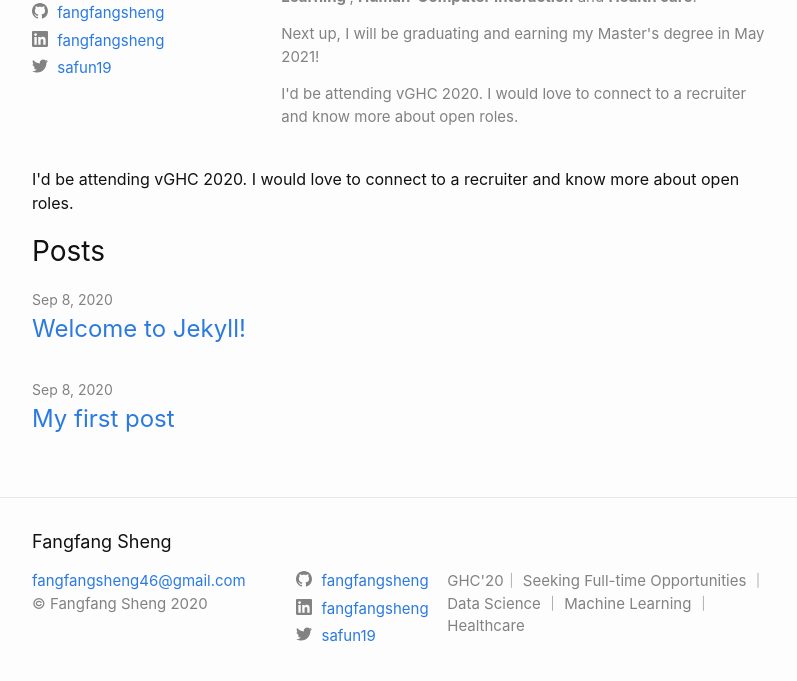
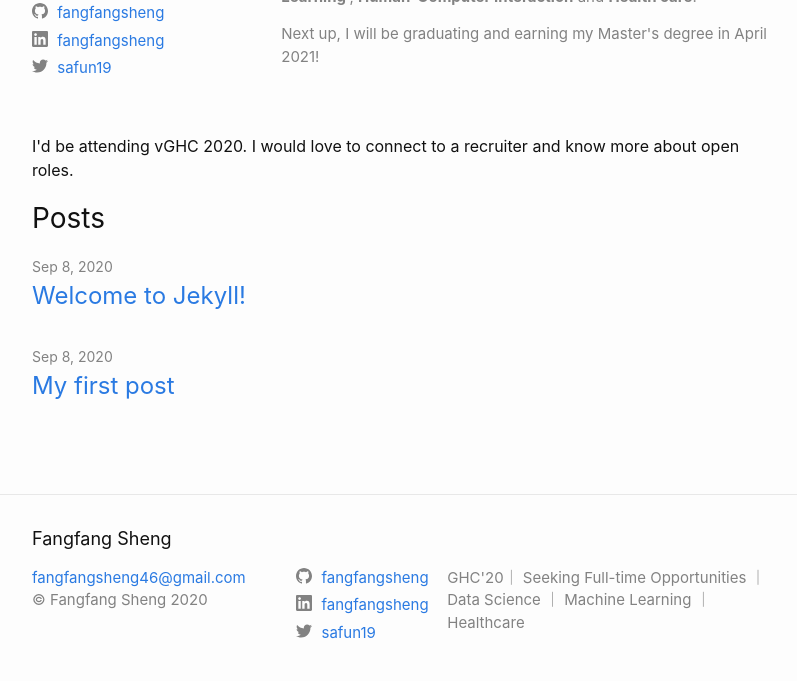
Before and after one commit to fangfangsheng/my-blog, a Jekyll site: the page built from index.markdown, in a window 1280 px wide, cut to the strip 196-904 px from the top of the page. Shown: the top 681 px of the strip, without its empty margins (238-1035 px from the left). Built offline with Jekyll 4.4.1, drawn with Linux system fonts in a browser that asks for light colours.

Commit message:
added latest news

```diff
--- a/_layouts/home.html
+++ b/_layouts/home.html
@@ -6,6 +6,7 @@ layout: default
 <div class="footer-col-wrapper">
   <div class="footer-col footer-col-1">
     <video src="images/profile-dynamic.mp4"  poster="images/profile-static.png" width="150" height="100" autoplay muted></video>
+
     <ul class="contact-list">
 
         {%- include social.html -%}
@@ -19,12 +20,10 @@ layout: default
       I'm Fangfang Sheng, a graduate student pursuing Master Degree in Bioinformatics at Northeastern University with interests in <b>Machine Learning </b>, <b>Human-Computer Interaction</b> and <b>Health care</b>.
     </p>
     <p>
-      Next up, I will be graduating and earning my Master's degree in May 2021!
+      Next up, I will be graduating and earning my Master's degree in April 2021!
     </p>
 
-    <p>
-      I'd be attending vGHC 2020. I would love to connect to a recruiter and know more about open roles.
-    </p>
+
 
 </div>
 
```
